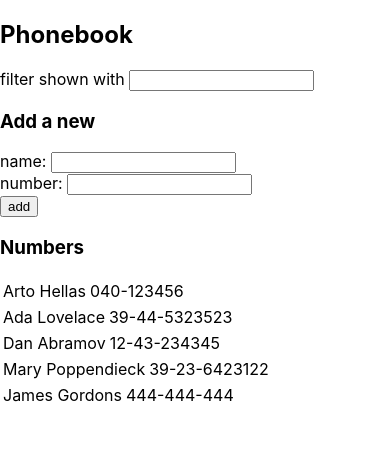
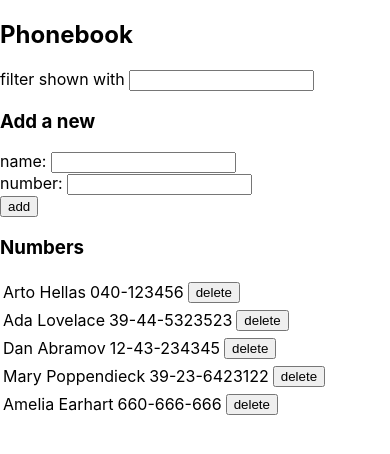
Before and after one commit to decorouz/Full-Stack-Open-2020, a React (Create React App) app in the folder part2/phonebook/: page / in a window 390 px wide. Shown: the top 454 px of the page. Built offline with nearby package versions, Linux system fonts and the light colour scheme; data requests are answered from the project's data file; the HTML template or start-up script is replaced by a standard one.

Commit message:
2.17: phonebook

```diff
--- a/part2/phonebook/db.json
+++ b/part2/phonebook/db.json
@@ -21,10 +21,9 @@
       "id": 4
     },
     {
-      "name": "James Gordons",
-      "number": "444-444-444",
-      "date": "2020-03-25T00:32:16.932Z",
-      "id": 5
+      "name": "Amelia Earhart",
+      "number": "660-666-666",
+      "id": 10
     }
   ]
 }
--- a/part2/phonebook/src/App.js
+++ b/part2/phonebook/src/App.js
@@ -28,6 +28,16 @@ const App = () => {
     setsearchFilter(event.target.value);
   };
 
+  const handleRemovePerson = ({ id, name }) => {
+    if (window.confirm(`Delete ${name}?`)) {
+      phoneBookServices.remove(id).then(() => {
+        phoneBookServices.getAll().then(returnedPersons => {
+          setPersons(returnedPersons);
+        });
+      });
+    }
+  };
+
   const contactToShow = !searchFilter
     ? persons
     : persons.filter(p =>
@@ -50,7 +60,7 @@ const App = () => {
         numberChangehandler={handleNumberChange}
       />
       <h3>Numbers</h3>
-      <Persons toShow={contactToShow} />
+      <Persons toShow={contactToShow} removeHandler={handleRemovePerson} />
     </div>
   );
 };
--- a/part2/phonebook/src/components/AddContact.js
+++ b/part2/phonebook/src/components/AddContact.js
@@ -25,12 +25,9 @@ const AddContact = ({
     if (isFound) {
       window.alert(`${newName.trim()} is already added to phonebook`);
     } else {
-      phoneBookServices
-        .getAll()
-        .post('http://localhost:3001/persons', newPerson)
-        .then(returnedContact => {
-          setPersons(persons.concat(returnedContact));
-        });
+      phoneBookServices.create(newPerson).then(returnedContact => {
+        setPersons(persons.concat(returnedContact));
+      });
       setNewName('');
       setNewNumber('');
     }
--- a/part2/phonebook/src/components/Person.js
+++ b/part2/phonebook/src/components/Person.js
@@ -1,13 +1,16 @@
 import React from 'react';
 
-const Person = props => {
+const Person = ({ person, removeHandler }) => {
   return (
     <>
       <table>
         <tbody>
           <tr>
-            <td>{props.person.name}</td>
-            <td>{props.person.number}</td>
+            <td>{person.name}</td>
+            <td>{person.number}</td>
+            <td>
+              <button onClick={() => removeHandler(person)}>delete</button>
+            </td>
           </tr>
         </tbody>
       </table>
--- a/part2/phonebook/src/components/Persons.js
+++ b/part2/phonebook/src/components/Persons.js
@@ -1,11 +1,15 @@
 import React from 'react';
 import Person from './Person';
 
-const Persons = ({ toShow }) => {
+const Persons = ({ toShow, removeHandler }) => {
   return (
     <div>
       {toShow.map(person => (
-        <Person key={person.name} person={person} />
+        <Person
+          key={person.name}
+          person={person}
+          removeHandler={removeHandler}
+        />
       ))}
     </div>
   );
--- a/part2/phonebook/src/services/phonebook.js
+++ b/part2/phonebook/src/services/phonebook.js
@@ -16,8 +16,14 @@ const update = (id, newObject) => {
   return request.then(response => response.data);
 };
 
+const remove = id => {
+  const request = axios.delete(`${baseUrl}/${id}`);
+  return request.then(response => response.data);
+};
+
 export default {
   getAll,
   create,
-  update
+  update,
+  remove
 };
```
